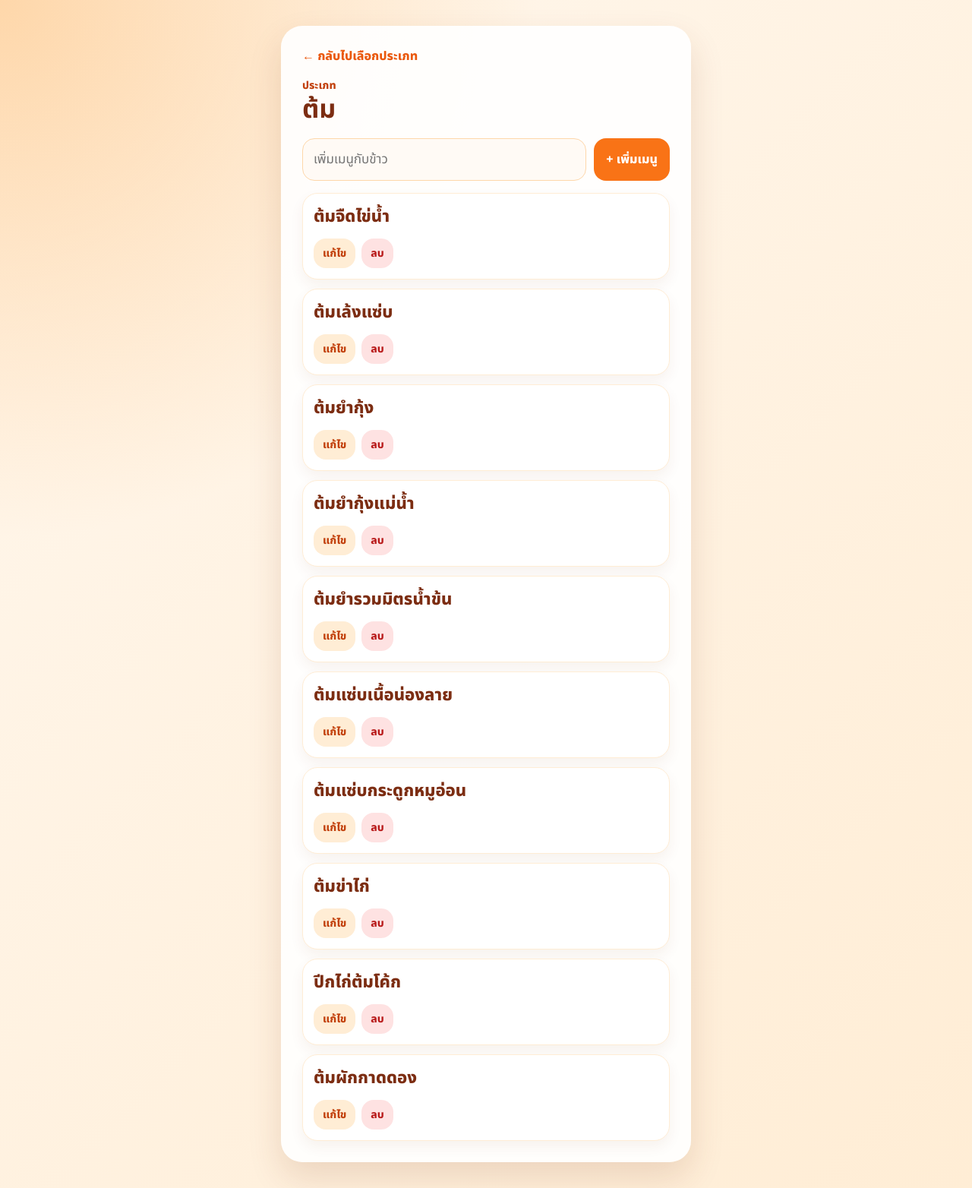
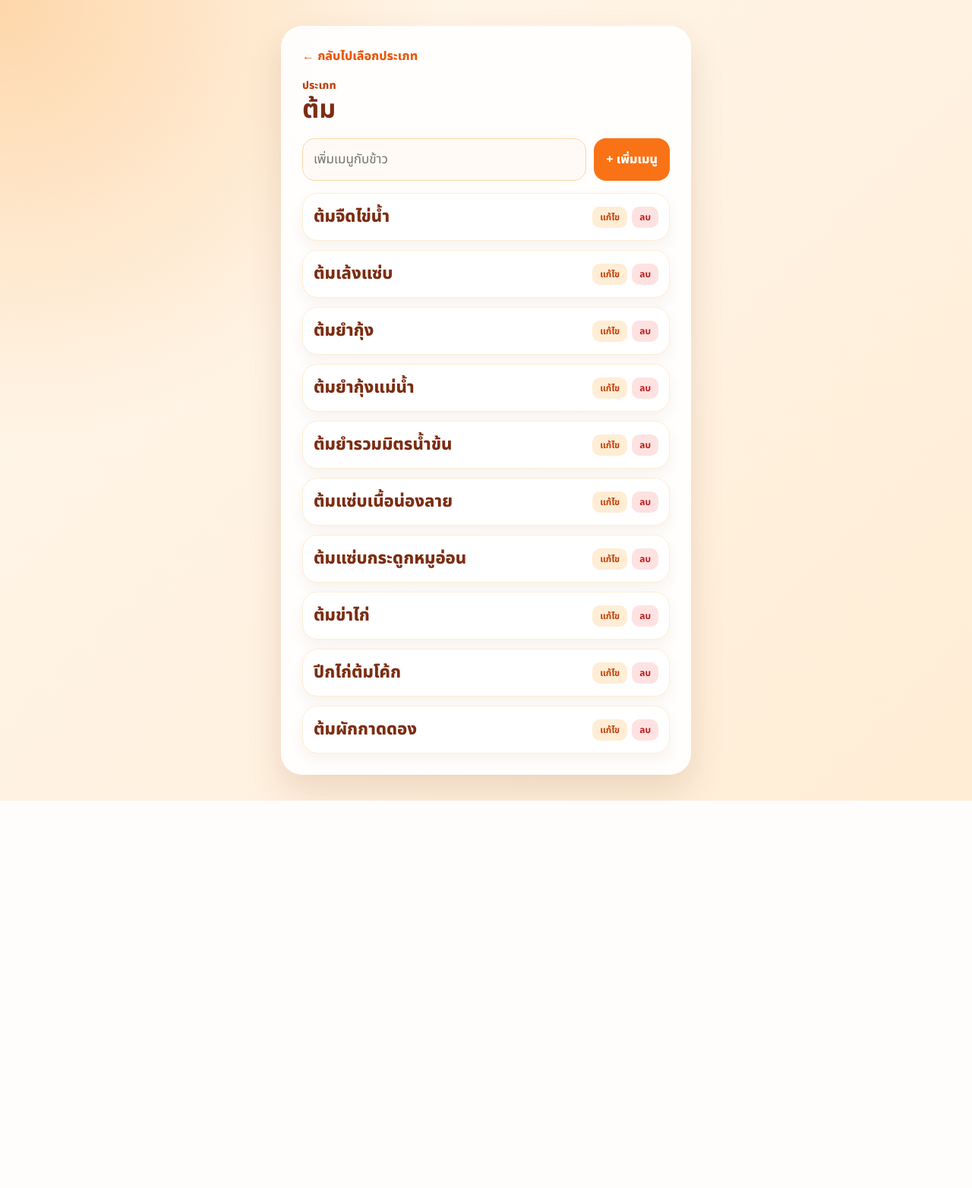
Before and after one commit to apntech2026/food-menu-app, a Flask app: page /category/1 in a window 1280 px wide. Shown: the whole page at 76% size. After the commit the page ends 1054 px from the top, so only its background shows below. Run offline with Flask 3, Linux system fonts and the light colour scheme; some libraries are stand-ins or nearby versions.

Commit message:
Add files via upload

```diff
--- a/static/style.css
+++ b/static/style.css
@@ -117,36 +117,6 @@ button {
     margin-top: 2px;
 }
 
-.food-name {
-    font-size: 22px;
-    font-weight: 800;
-    color: #7c2d12;
-    margin-bottom: 10px;
-}
-
-.actions {
-    display: flex;
-    gap: 8px;
-    margin-top: 12px;
-}
-
-.actions form { margin: 0; }
-
-.small-btn {
-    padding: 9px 12px;
-    font-size: 14px;
-}
-
-.small-btn.edit {
-    background: #ffedd5;
-    color: #c2410c;
-}
-
-.small-btn.delete {
-    background: #fee2e2;
-    color: #b91c1c;
-}
-
 .edit-form {
     display: none;
     margin-top: 12px;
@@ -171,3 +141,52 @@ button {
     .card { padding: 28px; }
     .add-form, .edit-form { grid-template-columns: 1fr auto; }
 }
+.top-line{
+    display:flex;
+    align-items:center;
+    justify-content:space-between;
+    gap:12px;
+}
+
+.actions-inline{
+    display:flex;
+    align-items:center;
+    gap:6px;
+    flex-shrink:0;
+}
+
+.actions-inline form{
+    margin:0;
+}
+
+.tiny-btn{
+    border:none;
+    border-radius:10px;
+    padding:5px 10px;
+    font-size:12px;
+    font-weight:700;
+    cursor:pointer;
+}
+
+.tiny-btn.edit{
+    background:#ffedd5;
+    color:#c2410c;
+}
+
+.tiny-btn.delete{
+    background:#fee2e2;
+    color:#b91c1c;
+}
+
+.menu-count{
+    display:block;
+    margin-top:6px;
+    color:#9a6b3d;
+    font-size:15px;
+}
+
+.food-name{
+    font-size:22px;
+    font-weight:800;
+    color:#7c2d12;
+}
--- a/templates/category.html
+++ b/templates/category.html
@@ -21,18 +21,20 @@
     <div class="list">
         {% for food in foods %}
             <div class="row">
-                <div class="food-name">
-                    {{ food.name }}
-                </div>
+                <div class="top-line">
+                    <div class="food-name">{{ food.name }}</div>
 
-                <div class="actions">
-                    <button class="small-btn edit" type="button" onclick="toggleEdit('edit-food-{{ food.id }}')">
-                        แก้ไข
-                    </button>
+                    <div class="actions-inline">
+                        <button class="tiny-btn edit" type="button" onclick="toggleEdit('edit-food-{{ food.id }}')">
+                            แก้ไข
+                        </button>
 
-                    <form action="{{ url_for('delete_food', category_id=category.id, food_id=food.id) }}" method="post" onsubmit="return confirm('ลบเมนูนี้ใช่ไหม?')">
-                        <button class="small-btn delete" type="submit">ลบ</button>
-                    </form>
+                        <form action="{{ url_for('delete_food', category_id=category.id, food_id=food.id) }}"
+                              method="post"
+                              onsubmit="return confirm('ลบเมนูนี้ใช่ไหม?')">
+                            <button class="tiny-btn delete" type="submit">ลบ</button>
+                        </form>
+                    </div>
                 </div>
 
                 <form id="edit-food-{{ food.id }}" class="edit-form" action="{{ url_for('edit_food', category_id=category.id, food_id=food.id) }}" method="post">
```
Also changed, not shown: templates/index.html (+68 -12 lines).
